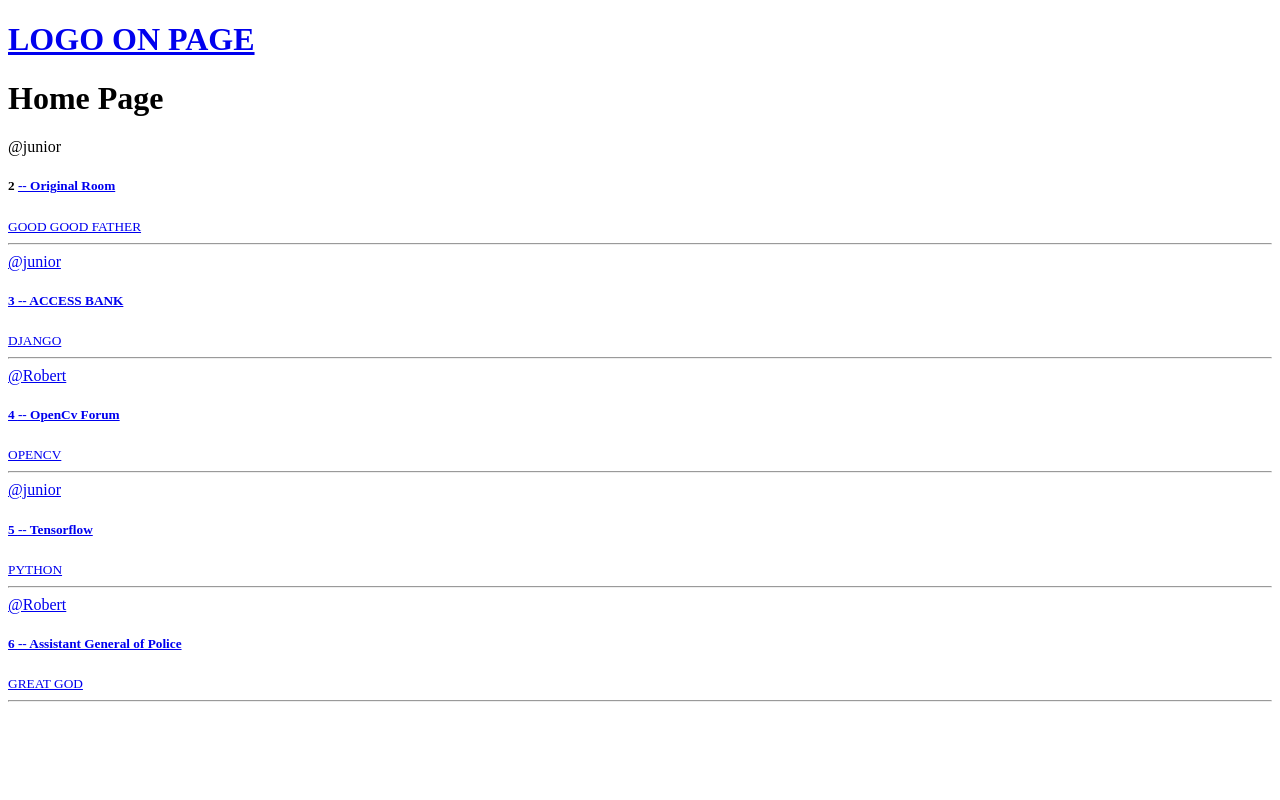
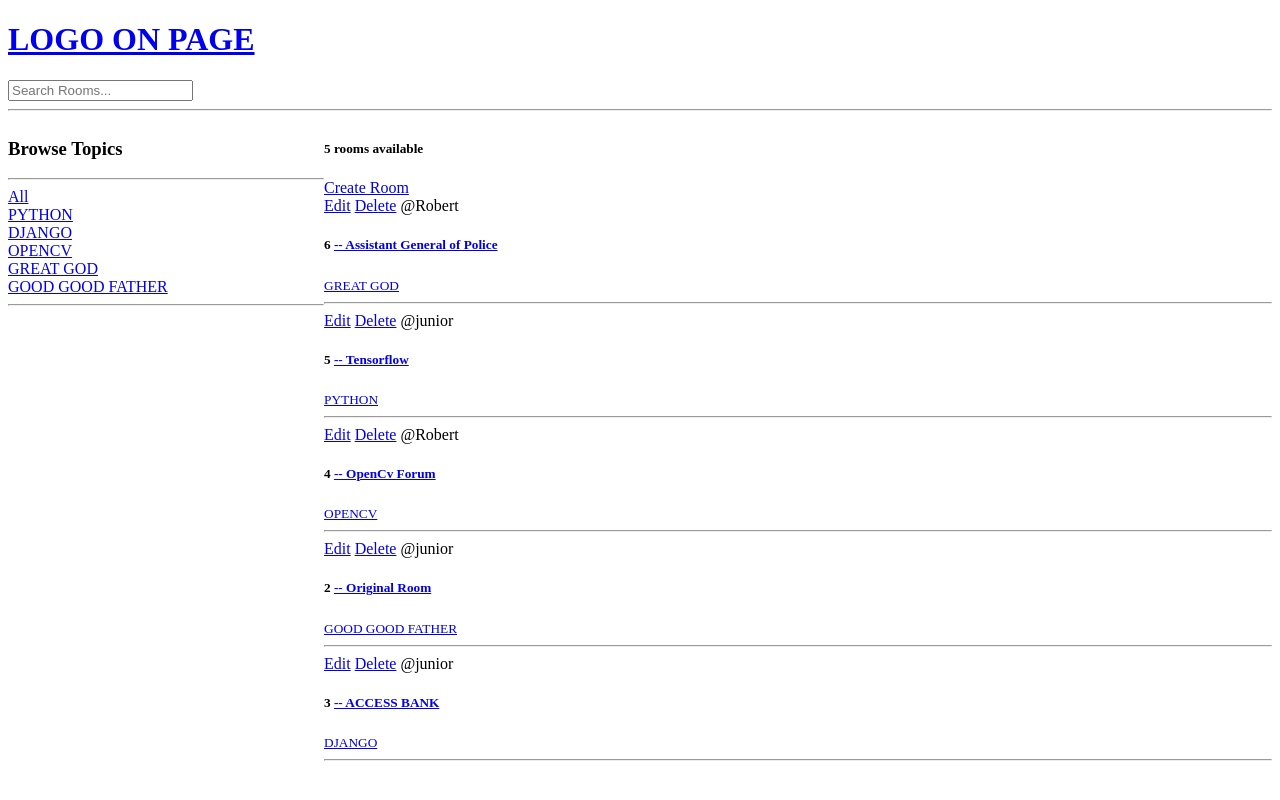
Before and after one commit to leomensah/OpenClass, a Django app: page / in a window 1280 px wide. Run offline with Django 4.2, Linux system fonts and the light colour scheme; data comes from the database, SQL or seed files in the repository; both versions use the stored data as it was after the commit.

Commit message:
Home template added

```diff
--- a/base/models.py
+++ b/base/models.py
@@ -18,6 +18,9 @@ class Room(models.Model):
     updated = models.DateTimeField(auto_now=True)
     created = models.DateTimeField(auto_now_add=True)
 
+    class Meta:
+        ordering = ['-updated', '-created']
+
     def __str__(self):
         return self.name
 
--- a/base/templates/base/home.html
+++ b/base/templates/base/home.html
@@ -1,12 +1,37 @@
 {% extends 'main.html' %}
 
 {% block content %}
-<h1>Home Page</h1>
+<style>
+    .home-container{
+        display: grid;
+        grid-template-columns: 1fr 3fr;
+    }
+</style>
+
+<div class="home-container">
+    <div>
+        <h3>Browse Topics</h3>
+        <hr>
 
         <div>
+            <a href="{% url 'home' %}">All</a>
+        </div>
+
+        {% for topic in topics %}
+        <div>
+            <a href="{% url 'home' %}?q={{topic.name}}">{{topic.name}}</a>
+        </div>
+        {% endfor %}
+        <hr>
+    </div>
+    <div>
+        <h5>{{room_count}} rooms available</h5>
+        <a href="{% url 'create-room' %}">Create Room</a>
         <div>
             {% for room in rooms %}
                 <div>
+                    <a href="{% url 'update-room' room.id %}">Edit</a>
+                    <a href="{% url 'delete-room' room.id %}">Delete</a>
                     <span>@{{room.host.username}}</span>
                     <h5>{{room.id}} <a href="{% url 'room' room.id %}">-- {{room.name}}</h5>
                         <small>{{room.topic.name}}</small>
@@ -15,4 +40,6 @@
             {% endfor %}
         </div>
     </div>
+</div>
+
 {% endblock content %}
--- a/base/urls.py
+++ b/base/urls.py
@@ -4,4 +4,7 @@ from . import views
 urlpatterns = [
     path('', views.home, name="home"),
     path('room/<str:pk>/', views.room, name="room"),
+    path('create-room/', views.createRoom, name="create-room"),
+    path('update-room/<str:pk>/', views.updateRoom, name="update-room"),
+    path('delete-room/<str:pk>/', views.deleteRoom, name="delete-room")
 ]
--- a/base/views.py
+++ b/base/views.py
@@ -1,20 +1,62 @@
-from django.shortcuts import render
-from .models import Room
+from django.shortcuts import render, redirect
+from django.db.models import Q
+from .models import Room, Topic
+from .forms import RoomForm
 
 # Create your views here.
 
-rooms = [
-    {'id':1, 'name': 'Lets learn python!'},
-    {'id':2, 'name': 'Design With Me!'},
-    {'id':3, 'name': 'Js Developers'}
-    ]
+# rooms = [
+#     {'id':1, 'name': 'Lets learn python!'},
+#     {'id':2, 'name': 'Design With Me!'},
+#     {'id':3, 'name': 'Js Developers'}
+#     ]
 
 def home(request):
-    rooms = Room.objects.all()
-    context = {'rooms': rooms}
+    q = request.GET.get('q') if request.GET.get('q') != None else ''
+
+
+    rooms = Room.objects.filter(
+        Q(topic__name__icontains=q) |
+        Q(name__icontains=q) |
+        Q(description__icontains=q)
+        )
+    topics = Topic.objects.all()
+    room_count = rooms.count()
+    context = {'rooms': rooms, 'topics': topics, 'room_count':room_count}
     return render(request, 'base/home.html', context)
 
 def room(request, pk):
     room = Room.objects.get(id=pk)
     context = {'room': room}
     return render(request, 'base/room.html', context)
+
+def createRoom(request):
+    form = RoomForm()
+    if request.method == "POST":
+        form = RoomForm(request.POST)
+        if form.is_valid():
+            form.save()
+            return redirect('home')
+
+    context = {"form": form}
+    return render(request, 'base/room_form.html', context)
+
+
+def updateRoom(request, pk):
+    room = Room.objects.get(id=pk)
+    form = RoomForm(instance=room)
+
+    if request.method == "POST":
+        form = RoomForm(request.POST, instance=room)
+        if form.is_valid():
+            form.save()
+            return redirect('home')
+    context = {"form": form}
+    return render(request, 'base/room_form.html', context)
+
+def deleteRoom(request, pk):
+    room = Room.objects.get(id=pk)
+    if request.method == "POST":
+        room.delete()
+        return redirect('home')
+    return render(request, 'base/delete.html', {'obj':room})
--- a/templates/navbar.html
+++ b/templates/navbar.html
@@ -1,3 +1,8 @@
 <a href="/">
     <h1>LOGO ON PAGE</h1>
 </a>
+
+<form method="GET" action="{% url 'home' %}">
+    <input type="text" name="q" placeholder="Search Rooms..." />
+</form>
+<hr>
```
Also changed, not shown: base/forms.py (added, +7 -0 lines), base/templates/base/delete.html (added, +11 -0 lines), base/templates/base/room_form.html (added, +11 -0 lines), db.sqlite3. Lines whose indentation alone changed are shown as unchanged.
